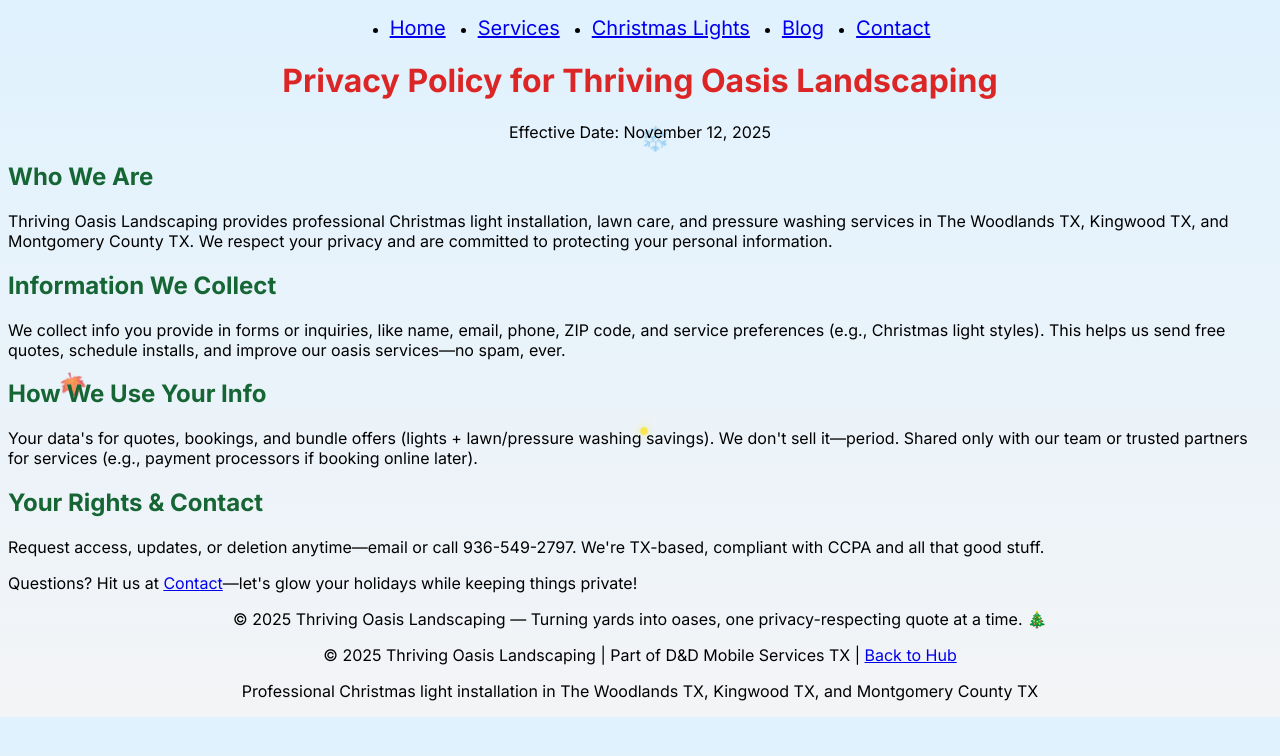
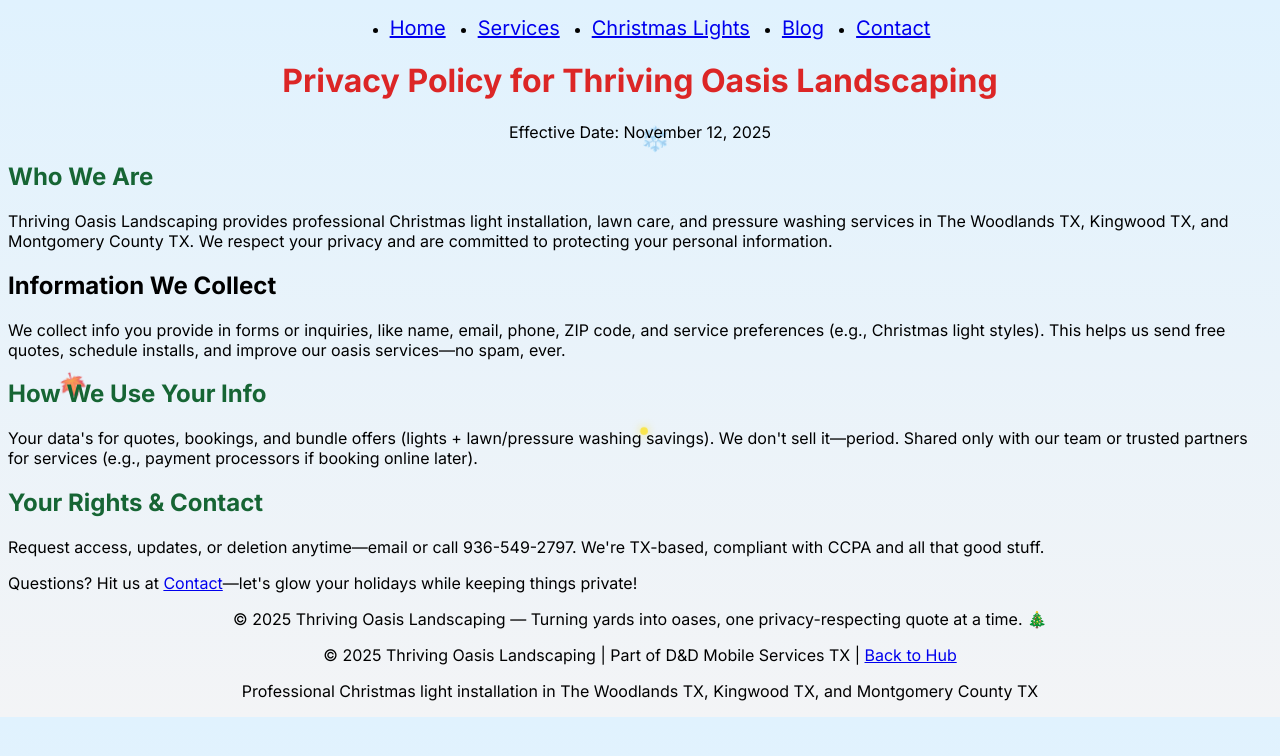
Before and after one commit to dacubbison/thriving-oasis-landscaping, a Next.js app: page /privacy-policy in a window 1280 px wide. Shown: the top 756 px of the page. Built offline with nearby package versions, Linux system fonts and the light colour scheme.

Commit message:
Pixel events wired, CTAs popping, privacy policy lockedleads flooding cash now!

```diff
--- a/app/privacy-policy/page.tsx
+++ b/app/privacy-policy/page.tsx
@@ -16,19 +16,19 @@
       </section>
 
       <section className="mb-8">
-        <h2 className="text-2xl font-semibold mb-4" style={{ color: 'rgb(22, 101, 52)' }}>Information We Collect</h2>
+        <h2 className="text-2xl font-semibold mb-4" style={{ color: 'rgb(22, 101 52)' }}>Information We Collect</h2>
         <p>We collect info you provide in forms or inquiries, like name, email, phone, ZIP code, and service preferences (e.g., Christmas light styles). This helps us send free quotes, schedule installs, and improve our oasis services—no spam, ever.</p>
       </section>
 
       <section className="mb-8">
         <h2 className="text-2xl font-semibold mb-4" style={{ color: 'rgb(22, 101, 52)' }}>How We Use Your Info</h2>
-        <p>Your data's for quotes, bookings, and bundle offers (lights + lawn/pressure washing savings). We don't sell it—period. Shared only with our team or trusted partners for services (e.g., payment processors if booking online later).</p>
+        <p>Your data&apos;s for quotes, bookings, and bundle offers (lights + lawn/pressure washing savings). We don&apos;t sell it—period. Shared only with our team or trusted partners for services (e.g., payment processors if booking online later).</p>
       </section>
 
       <section className="mb-8">
         <h2 className="text-2xl font-semibold mb-4" style={{ color: 'rgb(22, 101, 52)' }}>Your Rights & Contact</h2>
-        <p>Request access, updates, or deletion anytime—email or call 936-549-2797. We're TX-based, compliant with CCPA and all that good stuff.</p>
-        <p className="mt-4">Questions? Hit us at <Link href="/contact" className="text-red-600 hover:underline">Contact</Link>—let's glow your holidays while keeping things private!</p>
+        <p>Request access, updates, or deletion anytime—email or call 936-549-2797. We&apos;re TX-based, compliant with CCPA and all that good stuff.</p>
+        <p className="mt-4">Questions? Hit us at <Link href="/contact" className="text-red-600 hover:underline">Contact</Link>—let&apos;s glow your holidays while keeping things private!</p>
       </section>
 
       <p className="text-center">© 2025 Thriving Oasis Landscaping — Turning yards into oases, one privacy-respecting quote at a time. 🎄</p>
```
